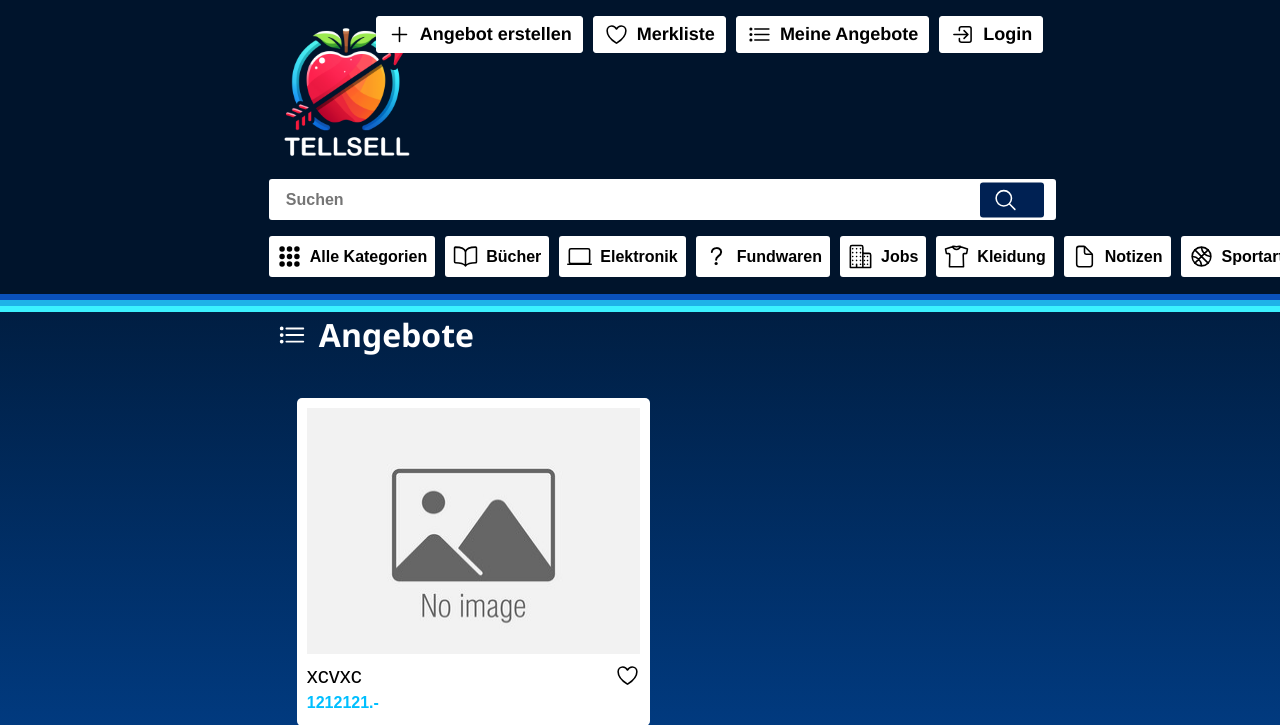
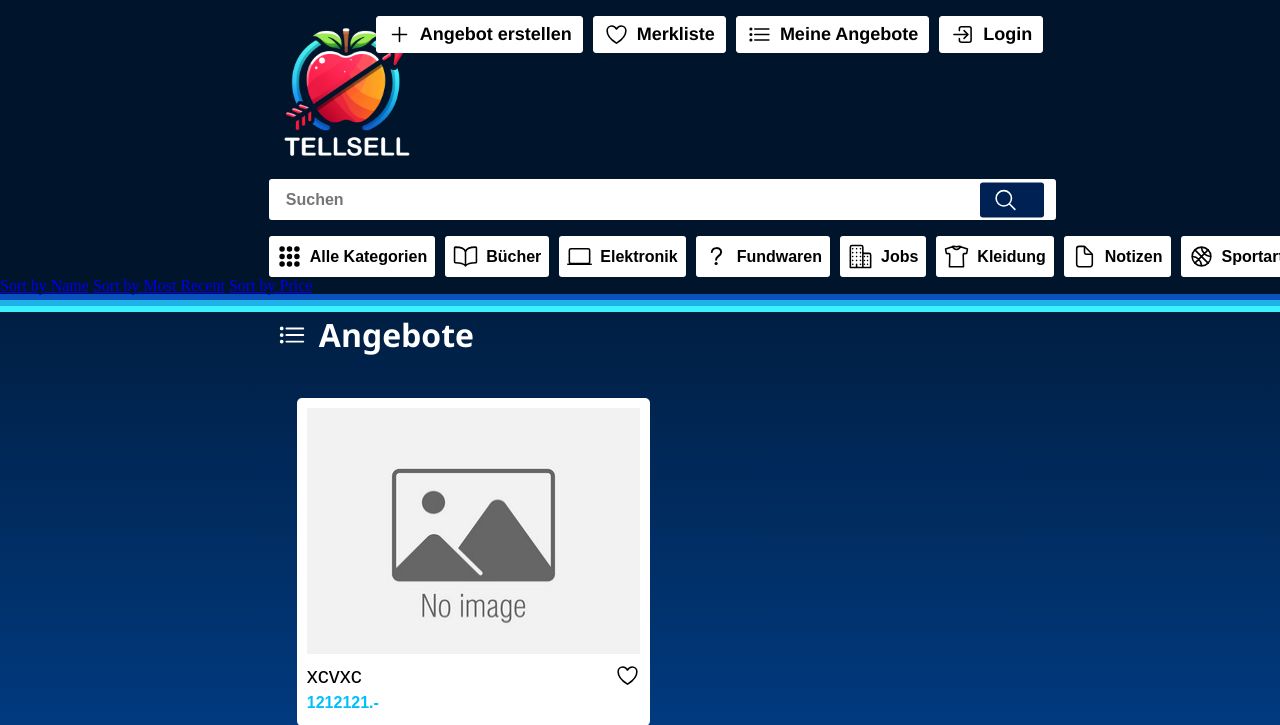
Before and after one commit to Mostercoder/Projekt-Web-App, a Flask app: page / in a window 1280 px wide. Shown: the top 725 px of the page. Run offline with Flask 3, Linux system fonts and the light colour scheme; data comes from the database, SQL or seed files in the repository; some libraries are stand-ins or nearby versions.

Commit message:
added creation_date and made sorting links

```diff
--- a/tellsell/app.py
+++ b/tellsell/app.py
@@ -1,9 +1,9 @@
 from flask import Flask, url_for, render_template, redirect, session, request, g, jsonify, send_from_directory, flash
 from werkzeug.utils import secure_filename
 from email_validator import validate_email, EmailNotValidError
+from datetime import datetime
 import sqlite3
 import time
-import datetime
 import hashlib
 import os
 import bcrypt
@@ -75,7 +75,8 @@ c.execute('''CREATE TABLE IF NOT EXISTS items
              price Decimal,
              user_id int,
              item_picture TEXT,
-             cat TEXT NOT NULL
+             cat TEXT NOT NULL,
+             date_added DATETIME
              );''')
 
 c.execute('''CREATE TABLE IF NOT EXISTS reports
@@ -199,6 +200,7 @@ def index():
 
     category = request.args.get('category')
     search_query = request.args.get('search')
+    sort_by = request.args.get('sort', 'itemname')
 
     conn = sqlite3.connect('tellsell.db')
     cursor = conn.cursor()
@@ -209,7 +211,7 @@ def index():
     elif category:
         cursor.execute('SELECT * FROM items WHERE cat = ?', (category,))
     else:
-        cursor.execute('SELECT * FROM items')
+        cursor.execute(f'SELECT * FROM items ORDER BY {sort_by}')
 
     items = cursor.fetchall()
     conn.close()
@@ -235,10 +237,10 @@ def no_account():
 def much_account():
     return redirect(url_for('login', _method='GET'))
 
-# add the item into the db
 @app.route('/add_item', methods=['POST', 'GET'])
 def add_item():
     print("trying to get the data")
+
     # Get data from the request
     itemname = request.form.get('itemname')
     itemdesc = request.form.get('itemdesc')
@@ -249,7 +251,7 @@ def add_item():
     conn = get_db()
     cursor = conn.cursor()
 
-        # Fetch the user_id based on the current session
+    # Fetch the user_id based on the current session
     if 'email' in session:
         email = session['email']
         print(email)
@@ -259,7 +261,7 @@ def add_item():
         if result is not None:
             user_id = result[0]
 
-                # Handle file upload
+            # Handle file upload
             if 'item_picture' in request.files:
                 file = request.files['item_picture']
 
@@ -269,16 +271,22 @@ def add_item():
                     file_path = os.path.join(app.config['UPLOAD_FOLDER'], filename)
                     file.save(file_path)
                     print(file_path)
+
             try:
-                cursor.execute("INSERT INTO items (itemname, itemdesc, price, user_id, item_picture, cat) VALUES (?, ?, ?, ?, ?, ?)",
-                           (itemname, itemdesc, price, user_id, filename, category))
+                current_date = datetime.now().strftime("%Y-%m-%d %H:%M:%S")
+
+                if 'item_picture' in request.files:
+                    cursor.execute("INSERT INTO items (itemname, itemdesc, price, user_id, item_picture, cat, date_added) VALUES (?, ?, ?, ?, ?, ?, ?)",
+                                   (itemname, itemdesc, price, user_id, filename, category, current_date))
+                else:
+                    cursor.execute("INSERT INTO items (itemname, itemdesc, price, user_id, cat, date_added) VALUES (?, ?, ?, ?, ?, ?)",
+                                   (itemname, itemdesc, price, user_id, category, current_date))
+
                 conn.commit()
 
-            except: #no picture provided
-                print("no image")
-                cursor.execute("INSERT INTO items (itemname, itemdesc, price, user_id, cat) VALUES (?, ?, ?, ?, ?)",
-                           (itemname, itemdesc, price, user_id, category))
-                conn.commit()
+            except Exception as e:
+                print(f"Error inserting item: {e}")
+                conn.rollback()
 
             finally:
                 conn.close()
--- a/tellsell/templates/index.html
+++ b/tellsell/templates/index.html
@@ -61,6 +61,12 @@
       <li><a href="{{ url_for('index', category='Tutoring') }}"><ion-icon name="bulb-outline"></ion-icon>Tutoring</a></li>
     </ul>
 
+    <!-- Sorting links -->
+    <div>
+      <a href="{{ url_for('index', sort='itemname') }}">Sort by Name</a>
+      <a href="{{ url_for('index', sort='date_added') }}">Sort by Most Recent</a>
+      <a href="{{ url_for('index', sort='price') }}">Sort by Price</a>
+    </div>
   </div>
 </head>
 
```
Also changed, not shown: 1 other file.
